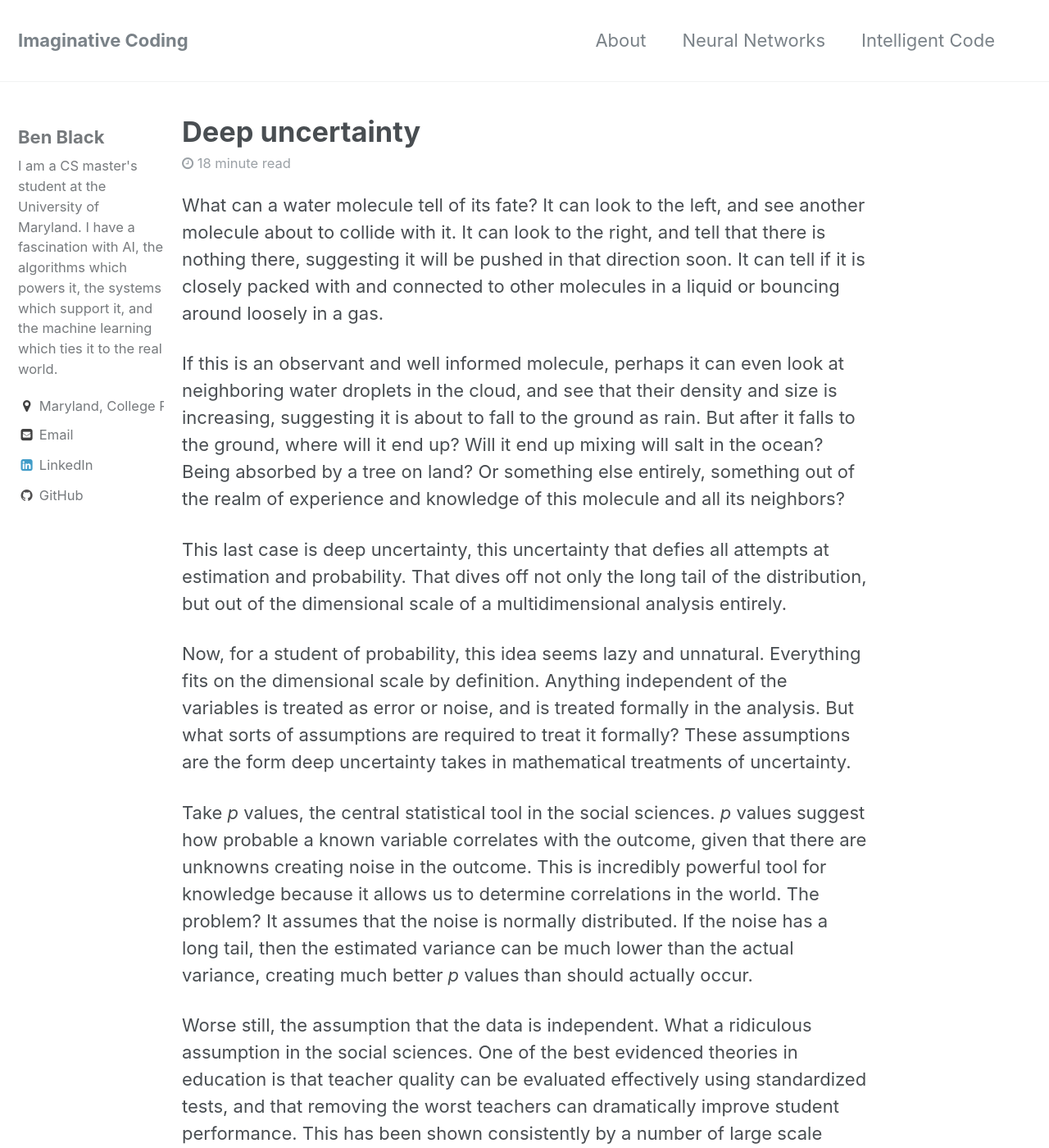
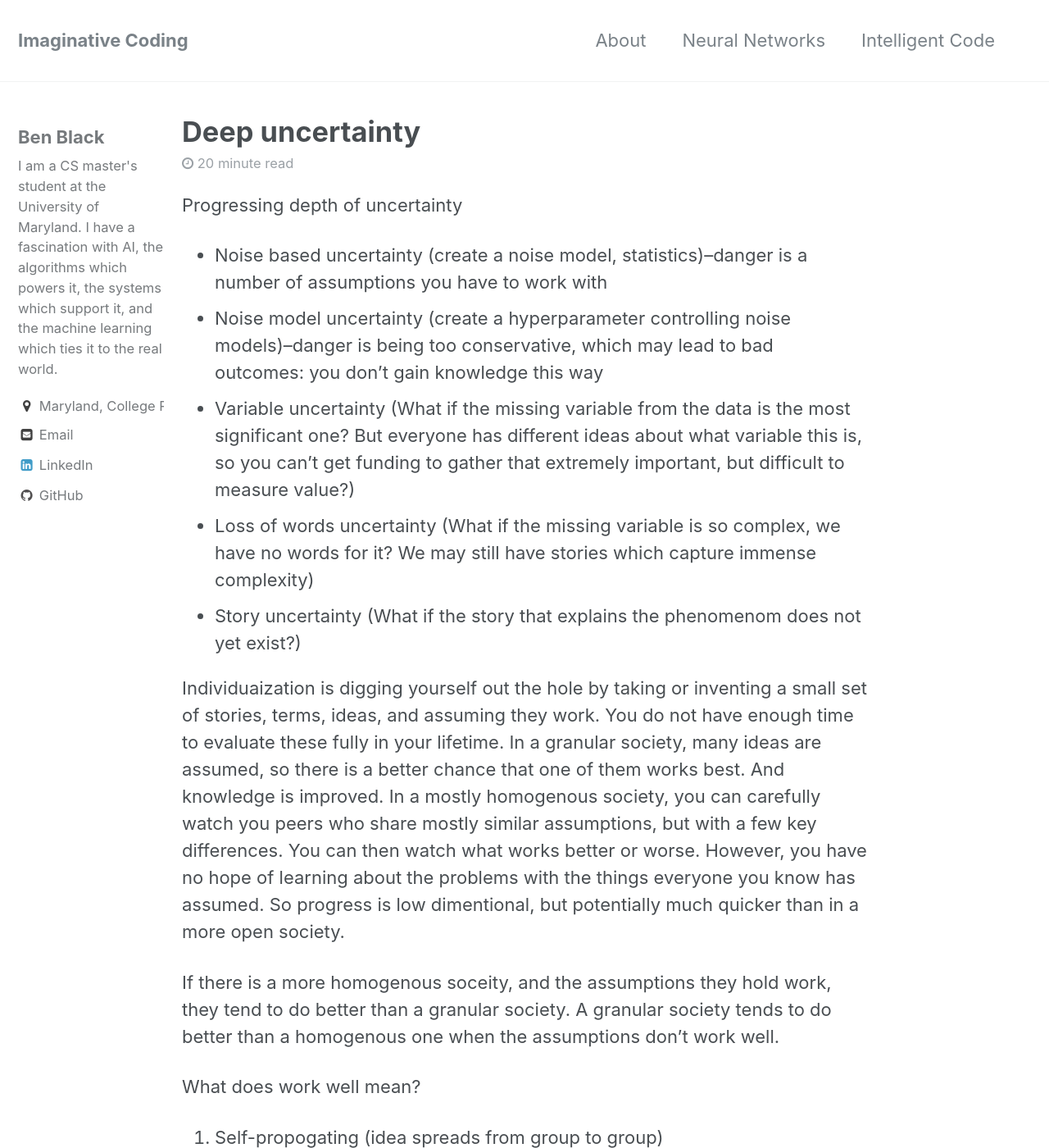
Before and after one commit to benblack769/benblack769.github.io, a Jekyll site: the page built from exploration_intelligence/deep_uncertainty.md, in a window 1280 px wide and 1400 px high. Shown: the whole window at 82% size. Built offline with Jekyll 4.4.1, drawn with Linux system fonts in a browser that asks for light colours; some of the changed text lies outside the part shown.

Commit message:
added gan knowledge paper, updated deep uncertainty

```diff
--- a/exploration_intelligence/deep_uncertainty.md
+++ b/exploration_intelligence/deep_uncertainty.md
@@ -2,10 +2,31 @@
 title: "Deep uncertainty"
 slug: deep-uncertainty
 under_construction: true
-excerpt: "An essay on the problems of unparameterizable uncertainty in society and the solutions we come to as individuals."
+excerpt: "An essay on the problems of unparameterizable uncertainty in society today and the solutions we come to as individuals and communities."
 comments: false
 share: false
 ---
+
+Progressing depth of uncertainty
+
+* Noise based uncertainty (create a noise model, statistics)--danger is a number of assumptions you have to work with
+* Noise model uncertainty (create a hyperparameter controlling noise models)--danger is being too conservative, which may lead to bad outcomes: you don't gain knowledge this way
+* Variable uncertainty (What if the missing variable from the data is the most significant one? But everyone has different ideas about what variable this is, so you can't get funding to gather that extremely important, but difficult to measure value?)
+* Loss of words uncertainty (What if the missing variable is so complex, we have no words for it? We may still have stories which capture immense complexity)
+* Story uncertainty (What if the story that explains the phenomenom does not yet exist?)
+
+
+
+Individuaization is digging yourself out the hole by taking or inventing a small set of stories, terms, ideas, and assuming they work. You do not have enough time to evaluate these fully in your lifetime. In a granular society, many ideas are assumed, so there is a better chance that one of them works best. And knowledge is improved. In a mostly homogenous society, you can carefully watch you peers who share mostly similar assumptions, but with a few key differences. You can then watch what works better or worse. However, you have no hope of learning about the problems with the things everyone you know has assumed. So progress is low dimentional, but potentially much quicker than in a more open society.
+
+If there is a more homogenous soceity, and the assumptions they hold work, they tend to do better than a granular society. A granular society tends to do better than a homogenous one when the assumptions don't work well.
+
+What does work well mean?
+
+1. Self-propogating (idea spreads from group to group)
+2. Individual benefitting (idea helps inviduals survive)
+
+Note that the first can hold for a long time even if it does poorly for individual's fitness. However, in the very long run, the second should eventually win out.
 
 What can a water molecule tell of its fate? It can look to the left, and see another molecule about to collide with it. It can look to the right, and tell that there is nothing there, suggesting it will be pushed in that direction soon. It can tell if it is closely packed with and connected to other molecules in a liquid or bouncing around loosely in a gas.
 
```
Also changed, not shown: exploration_intelligence/gan_knowlege.md (added, +72 -0 lines).
